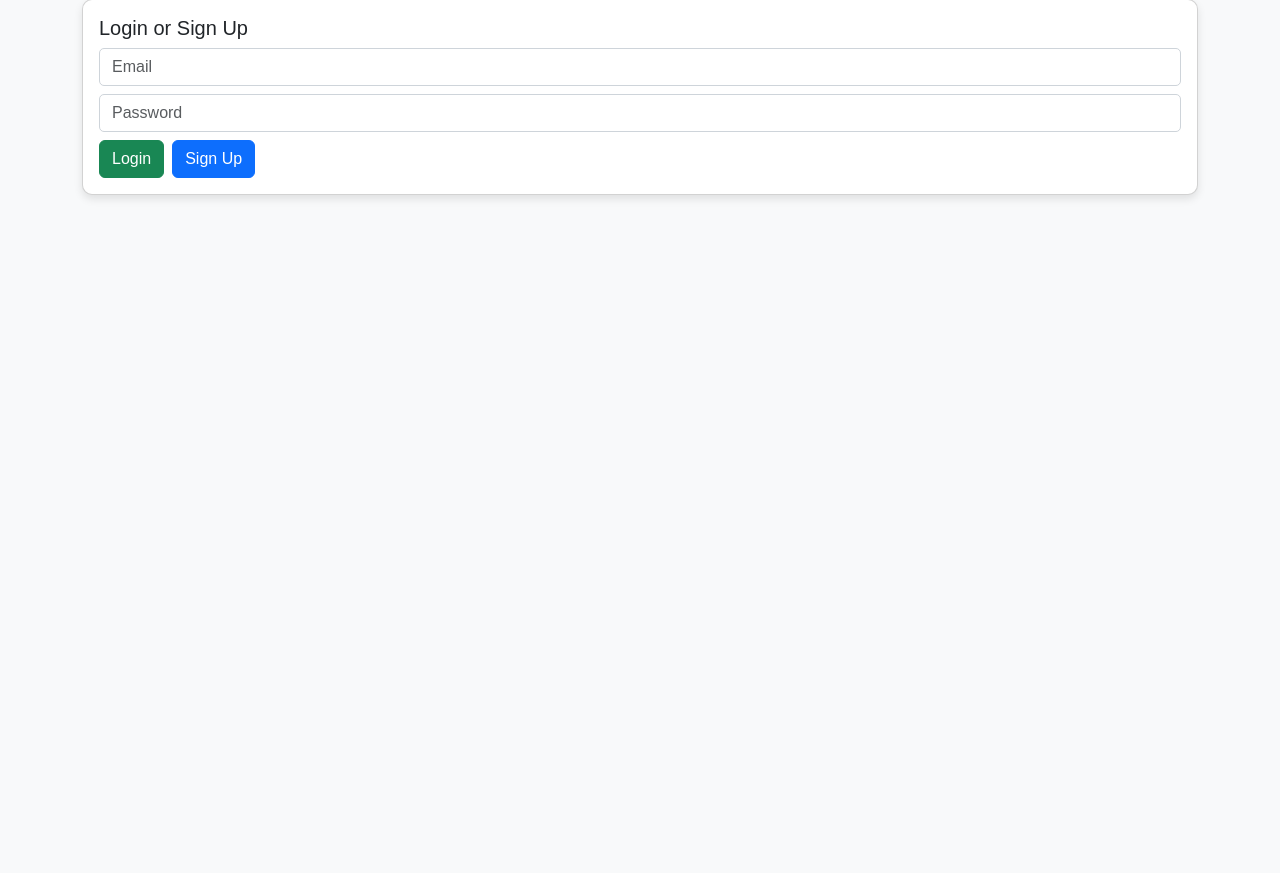
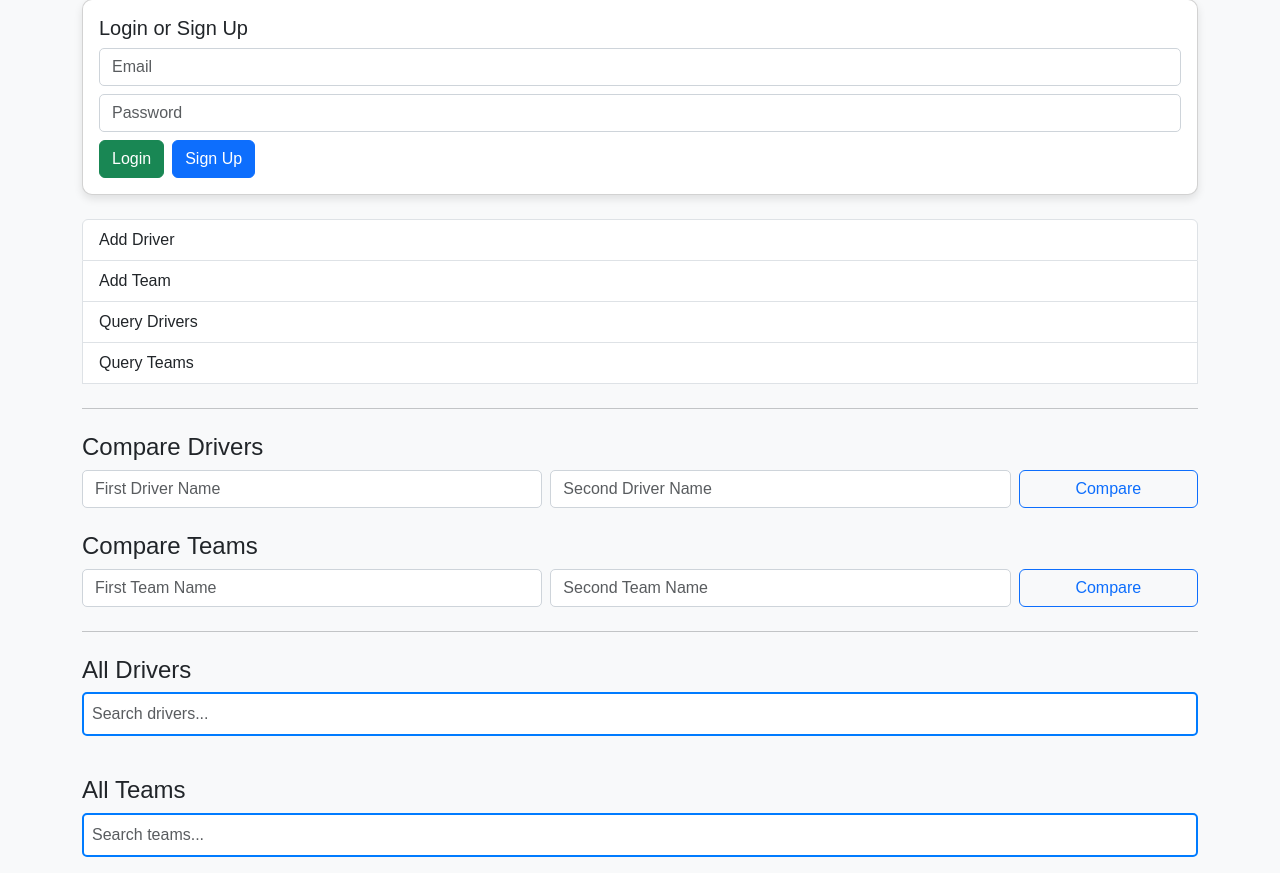
Before and after one commit to 18112-cmd/F1-Database-Application, a FastAPI app: page / in a window 1280 px wide. Shown: the part 121-994 px from the top of the page. Before the commit the page ends 320 px from the top, so only its background shows below. Run offline with FastAPI, Linux system fonts and the light colour scheme; data that the repository does not hold is empty; some libraries are stand-ins or nearby versions.

Commit message:
Finalized application with the features implemented

```diff
--- a/templates/main.html
+++ b/templates/main.html
@@ -42,5 +42,79 @@
     <div id="error-message" class="alert alert-warning" style="display: none;"></div>
 
 
+    <!-- Navigation Links -->
+    <div class="list-group">
+        <a href="/add_driver" class="list-group-item list-group-item-action">Add Driver</a>
+        <a href="/add_team" class="list-group-item list-group-item-action">Add Team</a>
+        <a href="/query_driver" class="list-group-item list-group-item-action">Query Drivers</a>
+        <a href="/query_team" class="list-group-item list-group-item-action">Query Teams</a>
+        <hr class="my-4">
+        <h4>Compare Drivers</h4>
+        <form id="compare-drivers-form" class="row g-2 mb-4" method="post" action="/compare_drivers_redirect">
+            <div class="col-md-5">
+                <input type="text" name="id1" class="form-control" placeholder="First Driver Name" required>
+            </div>
+            <div class="col-md-5">
+                <input type="text" name="id2" class="form-control" placeholder="Second Driver Name" required>
+            </div>
+            <div class="col-md-2">
+                <button type="submit" class="btn btn-outline-primary w-100">Compare</button>
+            </div>
+        </form>
+
+        <h4>Compare Teams</h4>
+        <form id="compare-teams-form" class="row g-2" method="post" action="/compare_teams_redirect">
+            <div class="col-md-5">
+                <input type="text" name="id1" class="form-control" placeholder="First Team Name" required>
+            </div>
+            <div class="col-md-5">
+                <input type="text" name="id2" class="form-control" placeholder="Second Team Name" required>
+            </div>
+            <div class="col-md-2">
+                <button type="submit" class="btn btn-outline-primary w-100">Compare</button>
+            </div>
+        </form>
+
+        <hr class="my-4">
+        <h4>All Drivers</h4>
+        <input type="text" id="driver-search" class="form-control mb-3" placeholder="Search drivers...">
+        <ul id="driver-list" class="list-group mb-4">
+            {% for driver in drivers %}
+            <li class="list-group-item">
+                <a href="/driver/{{ driver.name }}">{{ driver.name }}</a>
+            </li>
+            {% endfor %}
+        </ul>
+
+        <h4>All Teams</h4>
+        <input type="text" id="team-search" class="form-control mb-3" placeholder="Search teams...">
+        <ul id="team-list" class="list-group">
+            {% for team in teams %}
+            <li class="list-group-item">
+                <a href="/team/{{ team.name }}">{{ team.name }}</a>
+            </li>
+            {% endfor %}
+        </ul>
+    </div>
+
+    <script>
+        $(document).ready(function() {
+            // Live search for drivers
+            $('#driver-search').on('input', function() {
+                const query = $(this).val().toLowerCase();
+                $('#driver-list li').filter(function() {
+                    $(this).toggle($(this).text().toLowerCase().indexOf(query) > -1);
+                });
+            });
+
+            // Live search for teams
+            $('#team-search').on('input', function() {
+                const query = $(this).val().toLowerCase();
+                $('#team-list li').filter(function() {
+                    $(this).toggle($(this).text().toLowerCase().indexOf(query) > -1);
+                });
+            });
+        });
+    </script>
 </body>
 </html>
```
Also changed, not shown: Readme.md (added).
